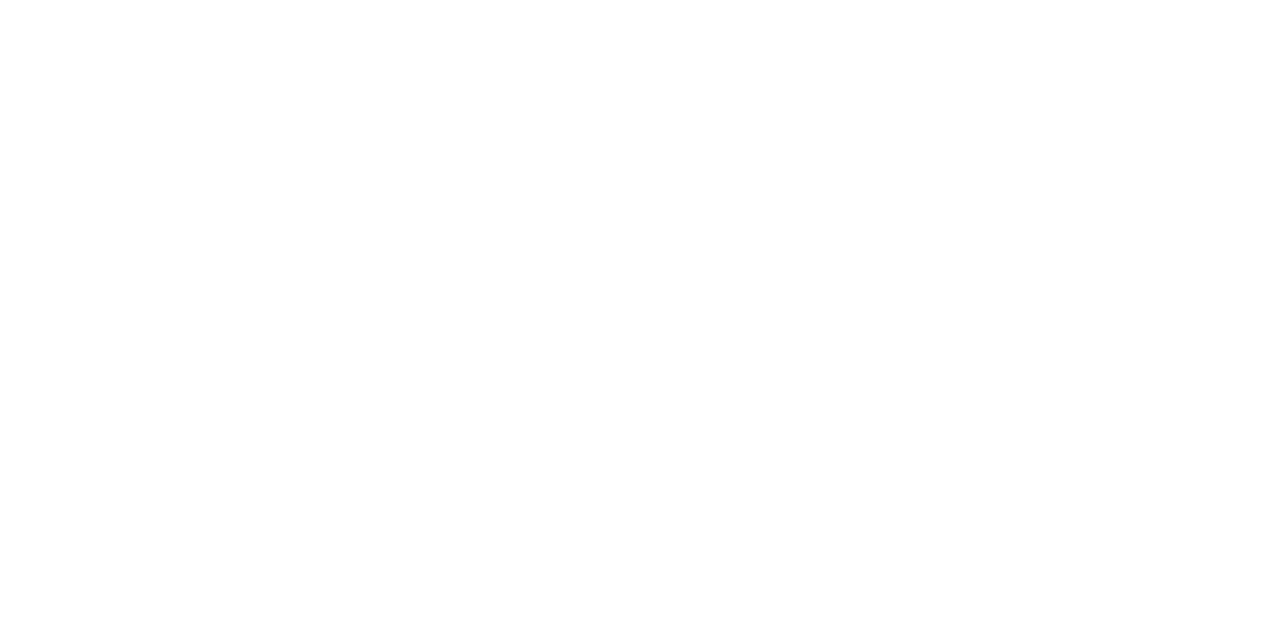
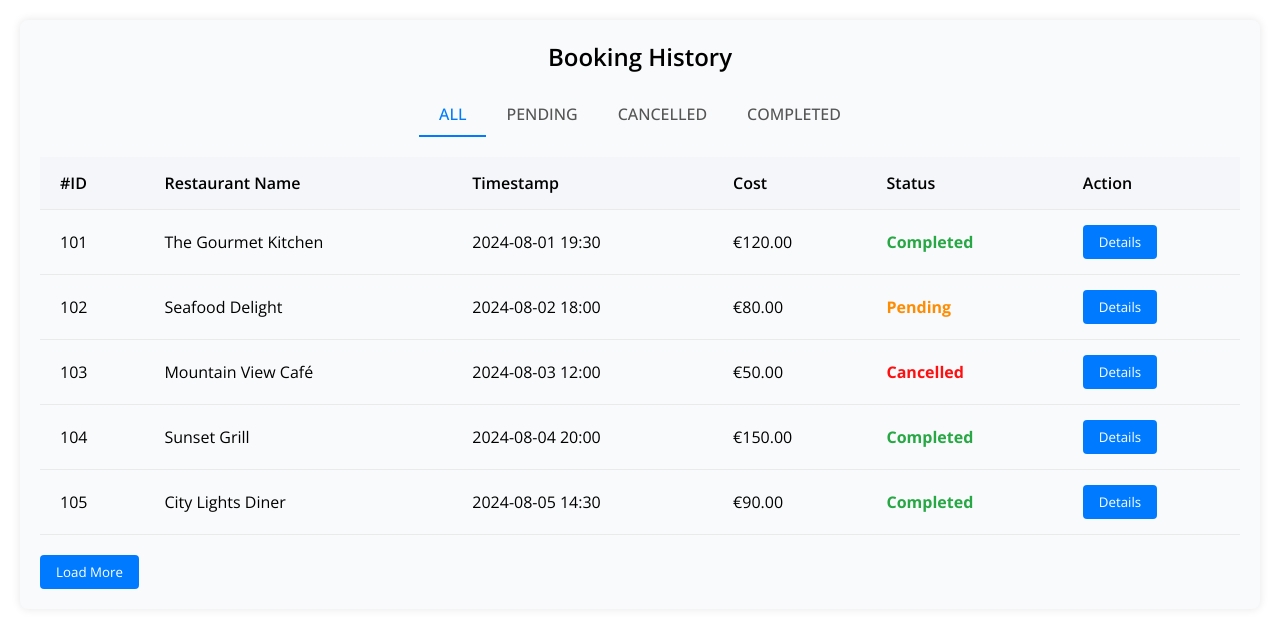
Before and after one commit to pschnatt/WebService, a React (Create React App) app in the folder client/: page /bookinghistory in a window 1280 px wide. Before the commit this address had no page. Shown: the top 628 px of the page. Built offline with nearby package versions, Linux system fonts and the light colour scheme.

Commit message:
bookinghistory pages

```diff
--- a/client/src/App.js
+++ b/client/src/App.js
@@ -7,6 +7,7 @@
 import Restaurant from "./pages/RestaurantDe/Restaurant";
 import BookingPage from "./pages/bookingdetail/bookingde";
 import List from "./pages/list/List";
+import BookingHistory from "./pages/bookinghistory/bookinghistory";
 
 function App() {
   return (
@@ -16,6 +17,7 @@
         <Route path="/restaurants" element={<List/>}/>
         <Route path="/restaurant/:id" element={<Restaurant/>}/>
         <Route path="/bookingdetail" element={<BookingPage/>}/>
+        <Route path="/bookinghistory" element={<BookingHistory/>}/>
       </Routes>
     </BrowserRouter>
   );
--- /dev/null
+++ b/client/src/pages/bookinghistory/bookinghistory.css
@@ -0,0 +1,89 @@
+.booking-history {
+    margin: 20px;
+    font-family: Arial, sans-serif;
+    background-color: #f9fafc;
+    padding: 20px;
+    border-radius: 8px;
+    box-shadow: 0 0 10px rgba(0, 0, 0, 0.1);
+  }
+
+  .booking-history h2 {
+    text-align: center;
+    font-weight: 600;
+    margin-bottom: 20px;
+  }
+
+  .booking-history .filters {
+    display: flex;
+    justify-content: center;
+    margin-bottom: 20px;
+  }
+
+  .booking-history .filters button {
+    background-color: transparent;
+    border: none;
+    color: #555;
+    padding: 10px 20px;
+    cursor: pointer;
+    font-size: 16px;
+    font-weight: 500;
+    border-bottom: 2px solid transparent;
+    transition: all 0.3s ease;
+  }
+
+  .booking-history .filters button.active,
+  .booking-history .filters button:hover {
+    color: #007bff;
+    border-bottom: 2px solid #007bff;
+  }
+
+  .booking-history table {
+    width: 100%;
+    border-collapse: collapse;
+    margin: 0 auto;
+  }
+
+  .booking-history th,
+  .booking-history td {
+    padding: 15px 20px;
+    text-align: left;
+    border-bottom: 1px solid #eaeaea;
+  }
+
+  .booking-history th {
+    background-color: #f4f6f9;
+    font-weight: 600;
+  }
+
+  .booking-history tbody tr:hover {
+    background-color: #f1f1f1;
+  }
+
+  .booking-history .pending {
+    color: #ff8c00;
+    font-weight: bold;
+  }
+
+  .booking-history .cancelled {
+    color: #ff1010;
+    font-weight: bold;
+  }
+
+  .booking-history .completed {
+    color: #28a745;
+    font-weight: bold;
+  }
+
+  .booking-history .details-button {
+    background-color: #007bff;
+    color: white;
+    border: none;
+    padding: 8px 16px;
+    border-radius: 4px;
+    cursor: pointer;
+    transition: background-color 0.3s ease;
+  }
+
+  .booking-history .details-button:hover {
+    background-color: #0056b3;
+  }
--- /dev/null
+++ b/client/src/pages/bookinghistory/bookinghistory.jsx
@@ -0,0 +1,69 @@
+import React, { useState } from 'react';
+import './bookinghistory.css';
+
+const BookingHistory = () => {
+  const [filter, setFilter] = useState('ALL');
+
+  const bookings = [
+    { id: 101, title: 'The Gourmet Kitchen', timestamp: '2024-08-01 19:30', cost: '€120.00', status: 'Completed' },
+    { id: 102, title: 'Seafood Delight', timestamp: '2024-08-02 18:00', cost: '€80.00', status: 'Pending' },
+    { id: 103, title: 'Mountain View Café', timestamp: '2024-08-03 12:00', cost: '€50.00', status: 'Cancelled' },
+    { id: 104, title: 'Sunset Grill', timestamp: '2024-08-04 20:00', cost: '€150.00', status: 'Completed' },
+    { id: 105, title: 'City Lights Diner', timestamp: '2024-08-05 14:30', cost: '€90.00', status: 'Completed' },
+  ];
+
+  const filteredBookings = bookings.filter(
+    (booking) => filter === 'ALL' || booking.status.toLowerCase() === filter.toLowerCase()
+  );
+
+  return (
+    <div className="booking-history">
+      <h2>Booking History</h2>
+      <div className="filters">
+        <button className={filter === 'ALL' ? 'active' : ''} onClick={() => setFilter('ALL')}>
+          ALL
+        </button>
+        <button className={filter === 'Pending' ? 'active' : ''} onClick={() => setFilter('Pending')}>
+          PENDING
+        </button>
+        <button className={filter === 'Cancelled' ? 'active' : ''} onClick={() => setFilter('Cancelled')}>
+          CANCELLED
+        </button>
+        <button className={filter === 'Completed' ? 'active' : ''} onClick={() => setFilter('Completed')}>
+          COMPLETED
+        </button>
+      </div>
+      <table>
+        <thead>
+          <tr>
+            <th>#ID</th>
+            <th>Restaurant Name</th>
+            <th>Timestamp</th>
+            <th>Cost</th>
+            <th>Status</th>
+            <th>Action</th>
+          </tr>
+        </thead>
+        <tbody>
+          {filteredBookings.map((booking) => (
+            <tr key={booking.id}>
+              <td>{booking.id}</td>
+              <td>{booking.title}</td>
+              <td>{booking.timestamp}</td>
+              <td>{booking.cost}</td>
+              <td className={booking.status.toLowerCase()}>{booking.status}</td>
+              <td>
+                <button className="details-button">Details</button>
+              </td>
+            </tr>
+          ))}
+        </tbody>
+      </table>
+      <button className="details-button" style={{ marginTop: '20px' }}>
+        Load More
+      </button>
+    </div>
+  );
+};
+
+export default BookingHistory;
```
